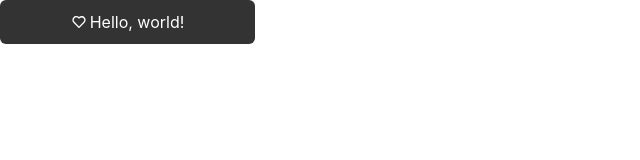
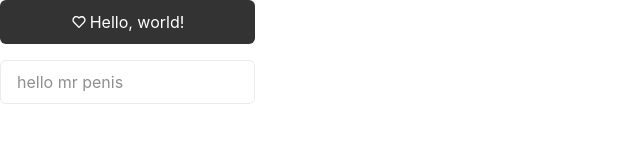
Before and after one commit to life-succeeded/secon-mobile, a React (Vite) app: page / in a window 1280 px wide. Shown: the top 160 px of the page, without its empty margins (0-640 px from the left). Built offline with nearby package versions, Linux system fonts and the light colour scheme.

Commit message:
add input

```diff
--- a/src/App.tsx
+++ b/src/App.tsx
@@ -1,10 +1,12 @@
 import { Button } from './components/ui/button'
+import { Input } from './components/ui/input'
 
 function App() {
     return (
         <>
             <div className="flex w-[255px] flex-col gap-4">
                 <Button icon="heart">Hello, world!</Button>
+                <Input placeholder="hello mr penis"></Input>
             </div>
         </>
     )
--- /dev/null
+++ b/src/components/ui/input/index.tsx
@@ -0,0 +1,25 @@
+import { twMerge } from 'tailwind-merge'
+
+export interface IInputProps {
+    className?: string
+    value?: string
+    onChange?: (e: React.ChangeEvent<HTMLInputElement>) => void
+    placeholder?: string
+}
+
+export const Input = (props: IInputProps) => {
+    return (
+        <>
+            <input
+                type="text"
+                className={twMerge(
+                    'border-white-3 placeholder-grey-3 h-[44px] rounded-[6px] border px-4 py-3',
+                    props.className,
+                )}
+                value={props.value}
+                onChange={props.onChange}
+                placeholder={props.placeholder}
+            ></input>
+        </>
+    )
+}
--- a/src/index.css
+++ b/src/index.css
@@ -4,6 +4,11 @@
   --color-black-1: #333333;
   --color-black-2: #292929;
   --color-black-3: #242424;
+
+  --color-white-2: #f5f5f5;
+  --color-white-3: #ebebeb;
+
+  --color-grey-3: #8f8f8f;
 }
 
 body {
```
